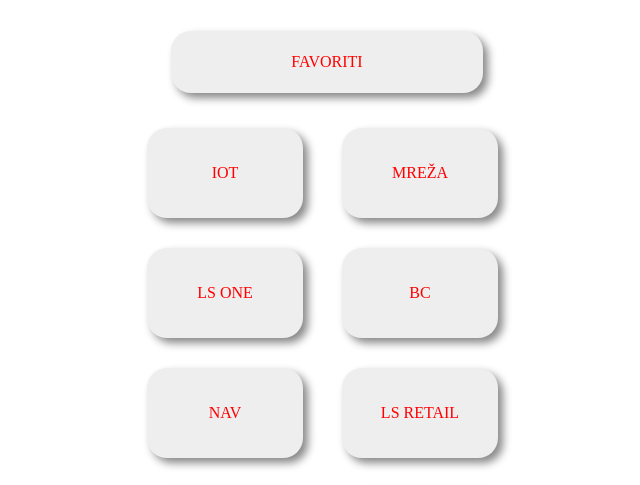
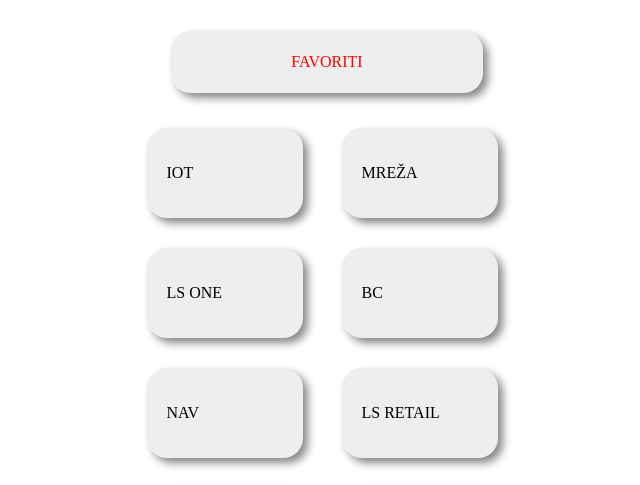
Before and after one commit to Brankec/Brankec.github.io, a plain HTML site: page mainmenu.html in a window 1280 px wide. Shown: the part 208-693 px from the top of the page, without its empty margins (313-953 px from the left). Drawn offline with nearby package versions, Linux system fonts and the light colour scheme; no server answers; a web font is replaced by a local one.

Commit message:
fixed scaling problems on different screen size

```diff
--- a/css/mainmenu.css
+++ b/css/mainmenu.css
@@ -4,7 +4,7 @@
 }
 
 ul{
-  width:390px;
+  width:100%;
   margin-bottom:20px;
   overflow:hidden;
 }
@@ -52,6 +52,39 @@
 .mainmenu100-form-btn:hover {
   background-color: Red;
   color: black;
+}
+
+.mainmenu100-lecture-btn {
+  font-family: Ubuntu-Bold;
+  font-size: 16px;
+  color: Black;
+  line-height: 1.2;
+  text-transform: uppercase;
+
+  display: -webkit-box;
+  display: -webkit-flex;
+  display: -moz-box;
+  display: -ms-flexbox;
+  display: flex;
+  justify-content: left;
+  align-items: center;
+  width: 80%;
+  height: 90px;
+  background-color: #eeeeee;
+  border-radius: 20px;
+
+  padding-left: 10%;
+
+  margin-left: auto;
+  margin-right: auto;
+
+  margin: 15px;
+  box-shadow: 5px 5px 8px #888888;
+
+  -webkit-transition: all 0.4s;
+  -o-transition: all 0.4s;
+  -moz-transition: all 0.4s;
+  transition: all 0.4s;
 }
 
 .mainmenu100-form-title {
--- a/mainmenu.html
+++ b/mainmenu.html
@@ -54,77 +54,77 @@
             <ul id="double">
               <li>
                 <div class="container-login100-form-btn">
-                  <button class="mainmenu100-form-btn">
+                  <button class="mainmenu100-lecture-btn">
                     IoT
                   </button>
                 </div>
               </li>
               <li>
                 <div class="container-login100-form-btn ">
-                  <button class="mainmenu100-form-btn">
+                  <button class="mainmenu100-lecture-btn">
                     Mreža
                   </button>
                 </div>
               </li>
               <li>
                 <div class="container-login100-form-btn ">
-                  <button class="mainmenu100-form-btn">
+                  <button class="mainmenu100-lecture-btn">
                     LS One
                   </button>
                 </div>
               </li>
               <li>
                 <div class="container-login100-form-btn ">
-                  <button class="mainmenu100-form-btn">
+                  <button class="mainmenu100-lecture-btn">
                     BC
                   </button>
                 </div>
               </li>
               <li>
                 <div class="container-login100-form-btn ">
-                  <button class="mainmenu100-form-btn">
+                  <button class="mainmenu100-lecture-btn">
                     NAV
                   </button>
                 </div>
               </li>
               <li>
                 <div class="container-login100-form-btn ">
-                  <button class="mainmenu100-form-btn">
+                  <button class="mainmenu100-lecture-btn">
                     LS Retail
                   </button>
                 </div>
               </li>
               <li>
                 <div class="container-login100-form-btn ">
-                  <button class="mainmenu100-form-btn">
+                  <button class="mainmenu100-lecture-btn">
                     DynamicWeb
                   </button>
                 </div>
               </li>
               <li>
                 <div class="container-login100-form-btn">
-                  <button class="mainmenu100-form-btn">
+                  <button class="mainmenu100-lecture-btn">
                     Potomac
                   </button>
                 </div>
               </li>
               <li>
                 <div class="container-login100-form-btn ">
-                  <button class="mainmenu100-form-btn">
+                  <button class="mainmenu100-lecture-btn">
                     Heraldi
                   </button>
                 </div>
               </li>
               <li>
                 <div class="container-login100-form-btn ">
-                  <button class="mainmenu100-form-btn">
+                  <button class="mainmenu100-lecture-btn">
                     e-Računi
                   </button>
                 </div>
               </li>
               <li>
                 <div class="container-login100-form-btn ">
-                  <button class="mainmenu100-form-btn">
+                  <button class="mainmenu100-lecture-btn">
                     DignetDays
                   </button>
                 </div>
```
